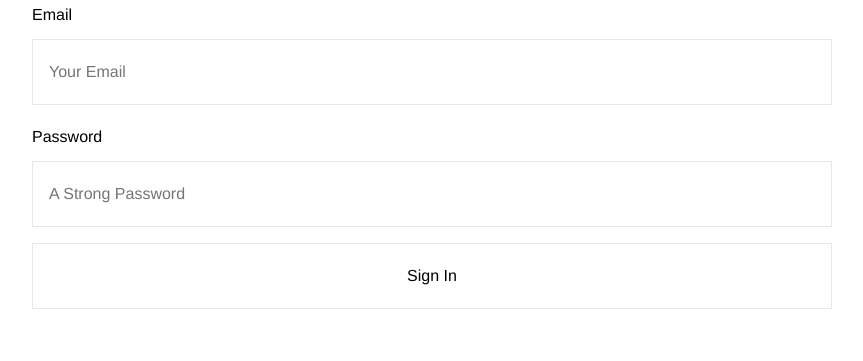
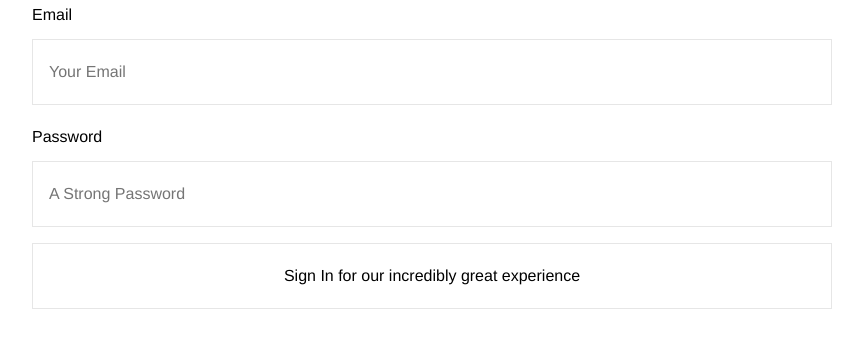
Before and after one commit to vtrHH/musicians-app, a Node server app: page /authentication/sign-in in a window 1280 px wide. Shown: the part 65-426 px from the top of the page, without its empty margins (208-1071 px from the left). Run offline with Node 20, Linux system fonts and the light colour scheme; style sheets or scripts are compiled from the project's sources; some libraries are stand-ins or nearby versions.

```diff
--- a/views/sign-in.hbs
+++ b/views/sign-in.hbs
@@ -3,5 +3,5 @@
   <input type="email" id="input-email" name="email" placeholder="Your Email" />
   <label for="input-password">Password</label>
   <input type="password" name="password" id="input-password" placeholder="A Strong Password" />
-  <button>Sign In</button>
+  <button>Sign In for our incredibly great experience</button>
 </form>
```
